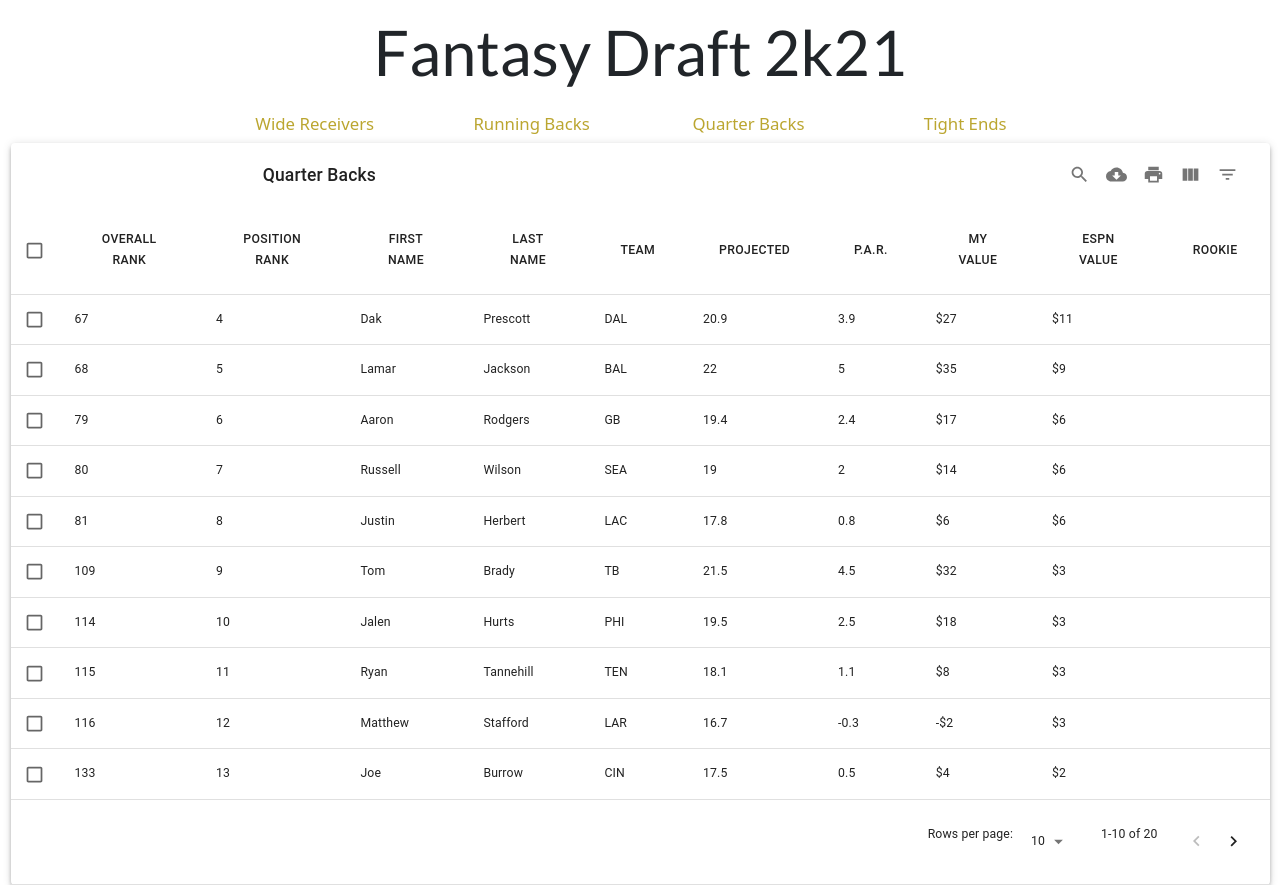
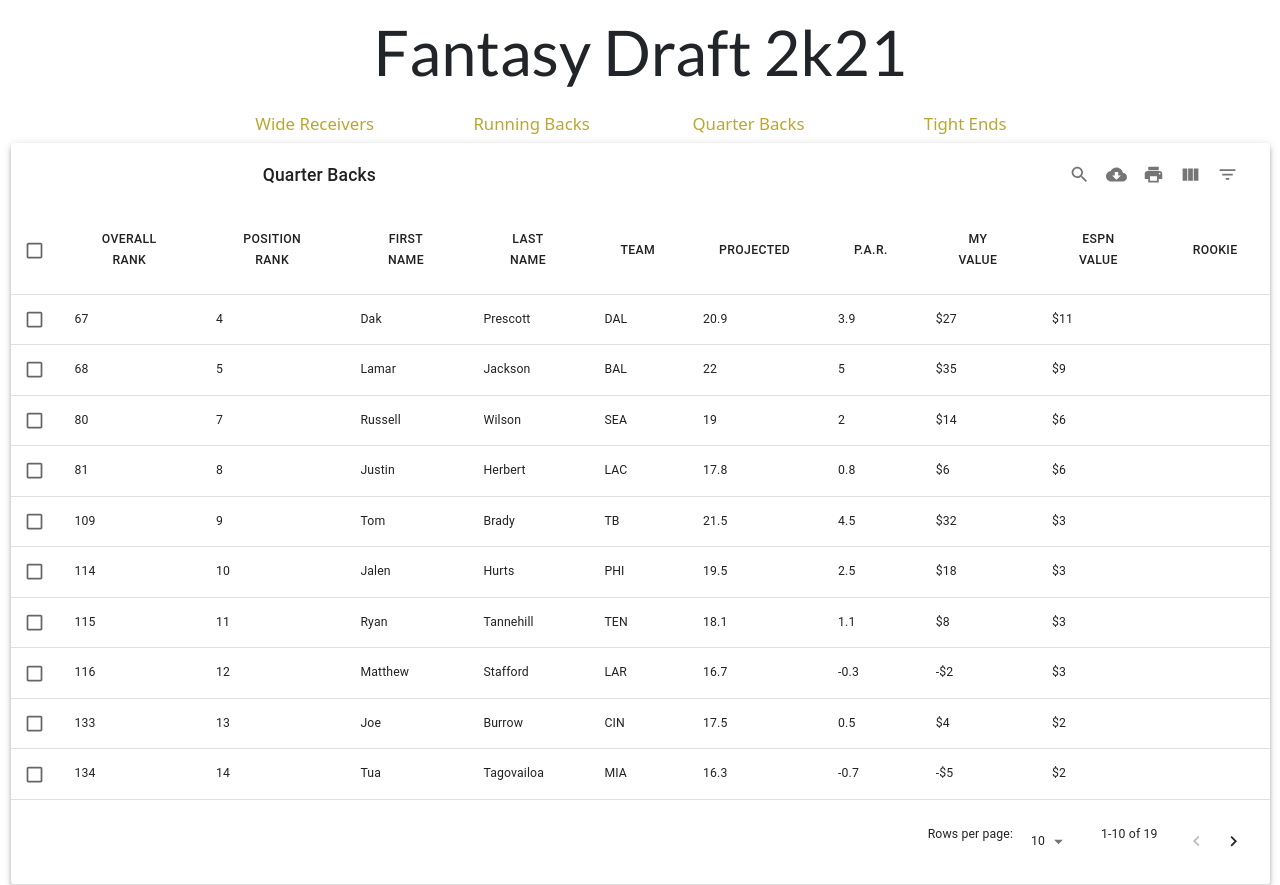
Before and after one commit to jameslaugerman/ff2k21, a React (Create React App) app: page /QB in a window 1280 px wide. Built offline with nearby package versions, Linux system fonts and the light colour scheme.

Commit message:
draftDayBuild

```diff
--- a/src/Data/FinalV2/QB.js
+++ b/src/Data/FinalV2/QB.js
@@ -25,20 +25,6 @@ export const QBData = [
 		POR: 5,
 		JamesVal: "$35",
 		"300_Value": "$9",
-		"Rookie\r": "\r",
-	},
-	{
-		Position_Rank: 6,
-		rankIGNORE: -79,
-		First_Name: "Aaron",
-		Last_Name: "Rodgers,",
-		Team: "GB",
-		ESPN_Value: "$4",
-		Overall_Rank: 79,
-		Week1Projection: 19.4,
-		POR: 2.4,
-		JamesVal: "$17",
-		"300_Value": "$6",
 		"Rookie\r": "\r",
 	},
 	{
--- a/src/Data/FinalV2/WR.js
+++ b/src/Data/FinalV2/WR.js
@@ -25,20 +25,6 @@ export const WRData = [
 		POR: 8.7,
 		JamesVal: "$61",
 		"300_Value": "$57",
-		"Rookie\r": "\r",
-	},
-	{
-		Position_Rank: 5,
-		rankIGNORE: -18,
-		First_Name: "Calvin",
-		Last_Name: "Ridley,",
-		Team: "ATL",
-		ESPN_Value: "$37",
-		Overall_Rank: 18,
-		Week1Projection: 16,
-		POR: 6.9,
-		JamesVal: "$48",
-		"300_Value": "$56",
 		"Rookie\r": "\r",
 	},
 	{
@@ -305,20 +291,6 @@ export const WRData = [
 		POR: 2.9,
 		JamesVal: "$20",
 		"300_Value": "$14",
-		"Rookie\r": "\r",
-	},
-	{
-		Position_Rank: 30,
-		rankIGNORE: -64,
-		First_Name: "Jerry",
-		Last_Name: "Jeudy,",
-		Team: "DEN",
-		ESPN_Value: "$7",
-		Overall_Rank: 64,
-		Week1Projection: 12.4,
-		POR: 3.3,
-		JamesVal: "$23",
-		"300_Value": "$11",
 		"Rookie\r": "\r",
 	},
 	{
```
